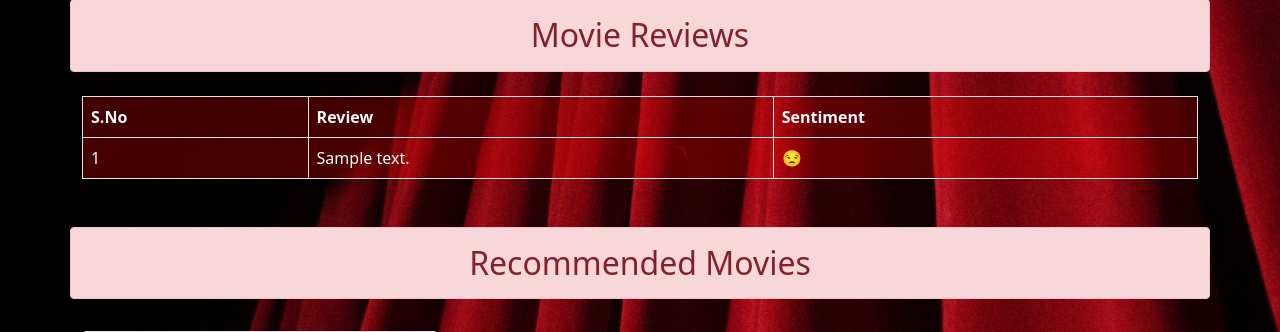
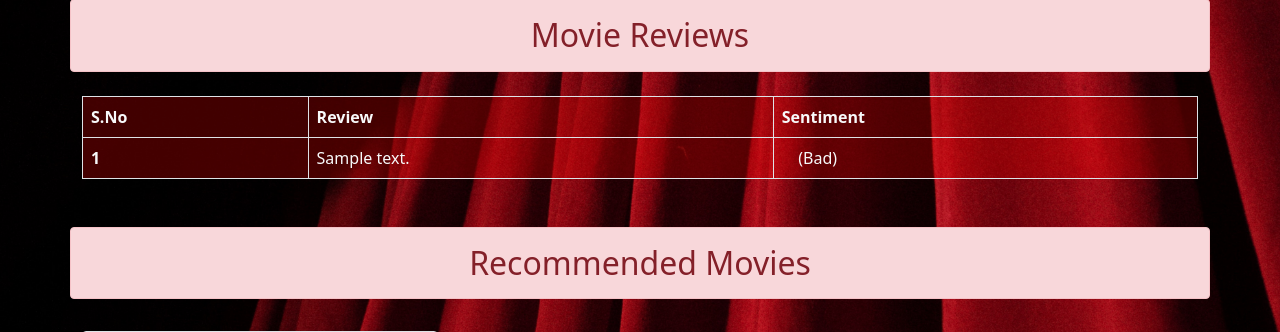
Before and after one commit to IntegratedMindHeart/project_red_mind, a Django app: template red_mind/core/templates/core/home.html in a window 1280 px wide. Shown: the part 1446-1778 px from the top of the page. Run offline with Django 3.2, Linux system fonts and the light colour scheme; the template is opened without the code that fills it: values that come from a table or form of the project are taken from there, most other values are stand-ins (such as "Sample title", 1, 10 or a date in 2020); grey boxes marked "Sample" are stand-in pictures; some libraries are stand-ins or nearby versions; some web fonts are replaced.

Commit message:
fix review emoji

```diff
--- a/red_mind/core/templates/core/home.html
+++ b/red_mind/core/templates/core/home.html
@@ -82,12 +82,12 @@
         </tr>
         {% for review in reviews %}
         <tr class="text-light">
-            <td class="active">{{forloop.counter}}</td>
+            <th class="active">{{forloop.counter}}</th>
             <td class="active">{{review.review}}</td>
             {% if review.pred %}
-            <td class="active">&#x1F600;</td>
+            <td class="active"><i class="fas fa-thumbs-up"></i> (Good)</td>
             {% else %}
-            <td class="active">&#128530;</td>
+            <td class="active"><i class="fas fa-thumbs-down"></i> (Bad)</td>
             {% endif %}
         </tr>
         {% endfor %}
```
Also changed, not shown: red_mind/db.sqlite3.
